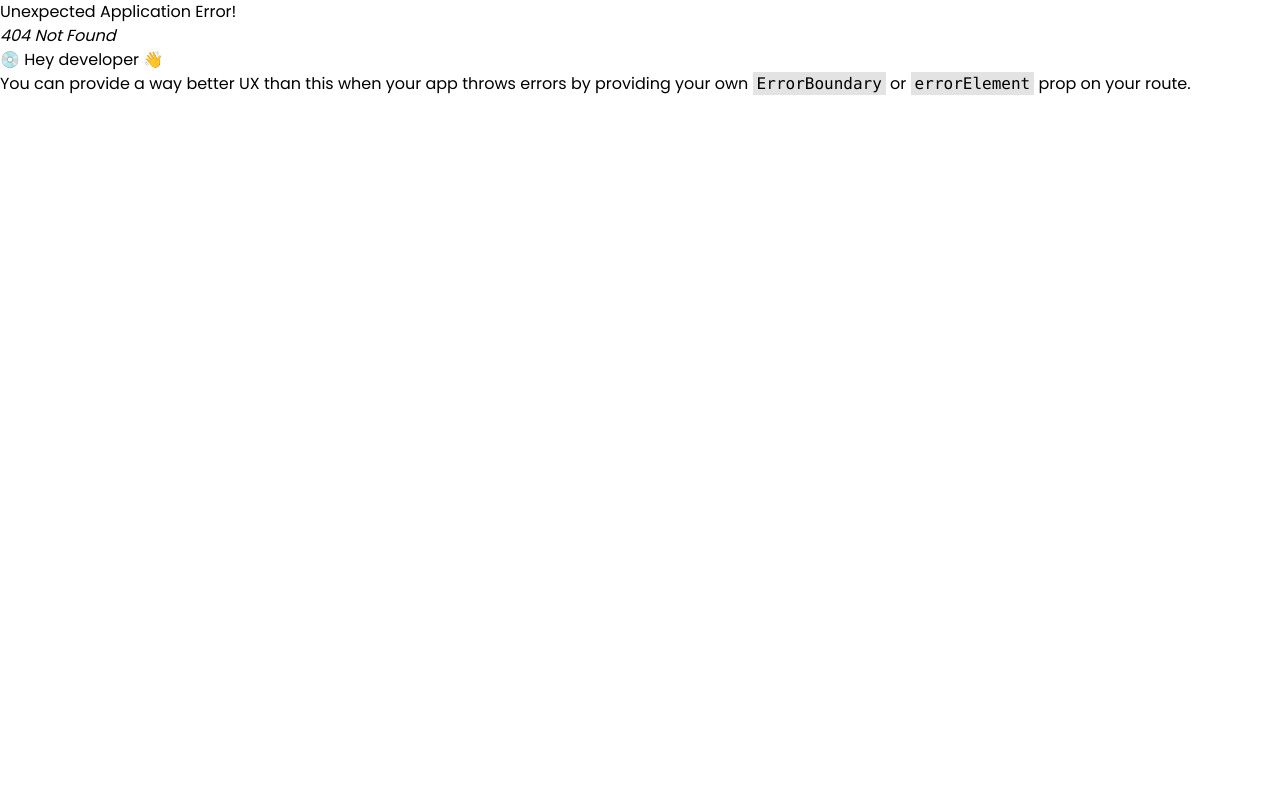
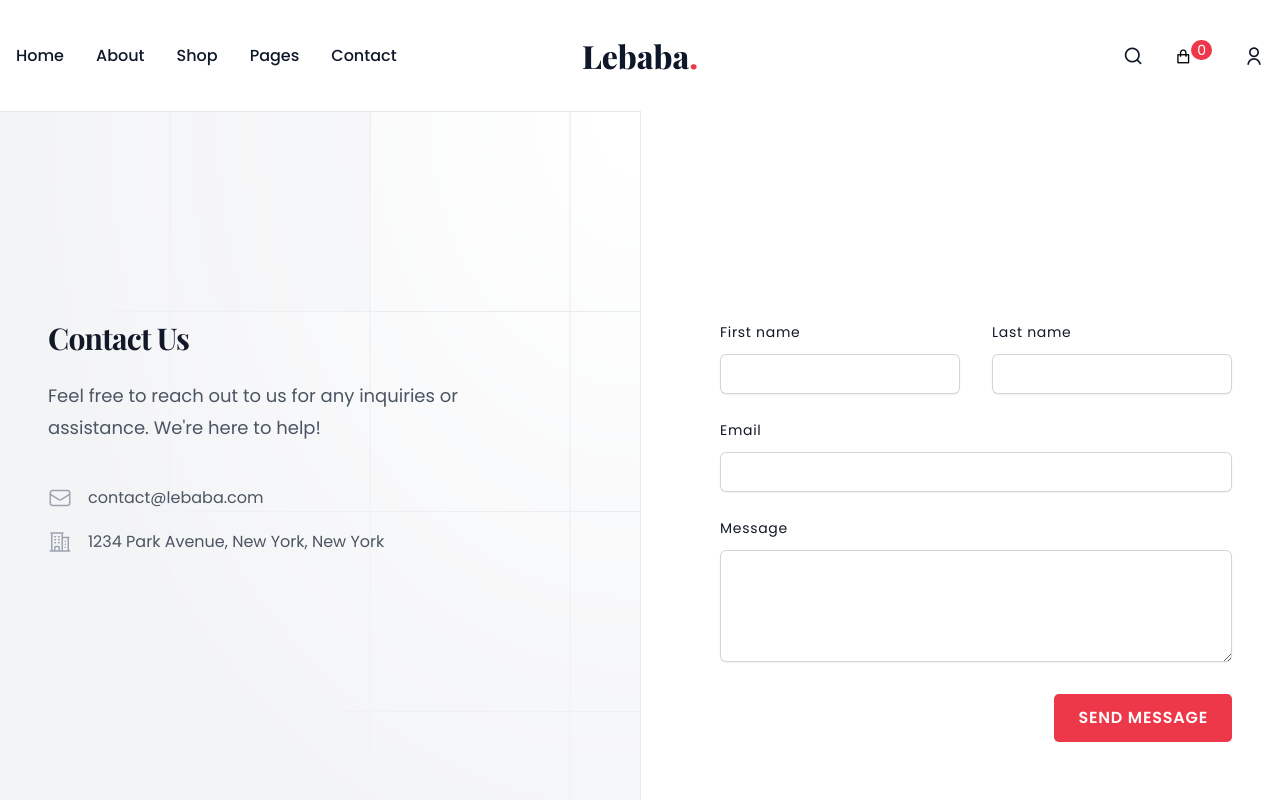
Before and after one commit to MAbdurahman/mern-lebaba-project, a React (Vite) app in the folder frontend/: page /contact in a window 1280 px wide. Before the commit this address had no page. Shown: the top 800 px of the page. Built offline with nearby package versions, Linux system fonts and the light colour scheme; a web font is replaced by a local one.

Commit message:
Add pages/ContactPage.jsx and its structure and styles

```diff
--- /dev/null
+++ b/frontend/src/pages/ContactPage.jsx
@@ -0,0 +1,128 @@
+import React from 'react';
+
+export default function ContactPage() {
+
+   return (
+      <div className="relative isolate bg-white">
+         <div className="section__container mx-auto grid max-w-7xl grid-cols-1 lg:grid-cols-2">
+            <div
+               className="relative px-6 pb-20 pt-24 sm:pt-32 lg:static lg:px-8 lg:py-32">
+               <div className="mx-auto max-w-xl lg:mx-0 lg:max-w-lg">
+                  <div
+                     className="absolute inset-y-0 left-0 -z-10 w-full overflow-hidden bg-gray-100 ring-1 ring-gray-900/10 lg:w-1/2">
+                     <svg
+                        className="absolute inset-0 h-full w-full stroke-gray-200 [mask-image:radial-gradient(100%_100%_at_top_right,white,transparent)]"
+                        aria-hidden="true">
+                        <defs>
+                           <pattern id="83fd4e5a-9d52-42fc-97b6-718e5d7ee527"
+                                    width="200" height="200" x="100%" y="-1"
+                                    patternUnits="userSpaceOnUse">
+                              <path d="M130 200V.5M.5 .5H200" fill="none"></path>
+                           </pattern>
+                        </defs>
+                        <rect width="100%" height="100%" strokeWidth="0"
+                              fill="white"></rect>
+                        <svg x="100%" y="-1"
+                             className="overflow-visible fill-gray-50">
+                           <path d="M-470.5 0h201v201h-201Z" strokeWidth="0"></path>
+                        </svg>
+                        <rect width="100%" height="100%" strokeWidth="0"
+                              fill="url(#83fd4e5a-9d52-42fc-97b6-718e5d7ee527)"></rect>
+                     </svg>
+                  </div>
+                  <h2
+                     className="text-3xl font-header font-bold tracking-tight text-gray-900">Contact
+                     Us</h2>
+                  <p className="mt-6 font-body text-lg leading-8 text-gray-600">Feel free to
+                     reach out to us for any inquiries or assistance.
+                     We're here to help!</p>
+                  <dl className="mt-10 space-y-4 text-base leading-7 text-gray-600">
+                     <div className="font-body flex gap-x-4">
+                        <dt className="flex-none">
+                           <span className="sr-only">Email</span>
+                           <svg xmlns="http://www.w3.org/2000/svg" fill="none"
+                                viewBox="0 0 24 24" strokeWidth="1.5"
+                                stroke="currentColor" aria-hidden="true"
+                                className="h-7 w-6 text-gray-400">
+                              <path strokeLinecap="round" strokeLinejoin="round"
+                                    d="M21.75 6.75v10.5a2.25 2.25 0 01-2.25 2.25h-15a2.25 2.25 0 01-2.25-2.25V6.75m19.5 0A2.25 2.25 0 0019.5 4.5h-15a2.25 2.25 0 00-2.25 2.25m19.5 0v.243a2.25 2.25 0 01-1.07 1.916l-7.5 4.615a2.25 2.25 0 01-2.36 0L3.32 8.91a2.25 2.25 0 01-1.07-1.916V6.75">
+                              </path>
+                           </svg>
+                        </dt>
+                        <dd><a className="font-body hover:text-gray-900"
+                               href="mailto:contact@lebaba.com">contact@lebaba.com</a>
+                        </dd>
+                     </div>
+                     <div className="font-body-font flex gap-x-4">
+                        <dt className="flex-none">
+                           <span className="font-body sr-only">Address</span>
+                           <svg xmlns="http://www.w3.org/2000/svg" fill="none"
+                                viewBox="0 0 24 24" strokeWidth="1.5"
+                                stroke="currentColor" aria-hidden="true"
+                                className="h-7 w-6 text-gray-400">
+                              <path strokeLinecap="round" strokeLinejoin="round"
+                                    d="M2.25 21h19.5m-18-18v18m10.5-18v18m6-13.5V21M6.75 6.75h.75m-.75 3h.75m-.75 3h.75m3-6h.75m-.75 3h.75m-.75 3h.75M6.75 21v-3.375c0-.621.504-1.125 1.125-1.125h2.25c.621 0 1.125.504 1.125 1.125V21M3 3h12m-.75 4.5H21m-3.75 3.75h.008v.008h-.008v-.008zm0 3h.008v.008h-.008v-.008zm0 3h.008v.008h-.008v-.008z">
+                              </path>
+                           </svg>
+                        </dt>
+                        <dd>1234 Park Avenue, New York, New York</dd>
+                     </div>
+                  </dl>
+               </div>
+            </div>
+            <form className="font-body px-6 pb-24 pt-20 sm:pb-32 lg:px-8 lg:py-32">
+               <div className="mx-auto max-w-xl lg:mr-0 lg:max-w-lg">
+                  <div className="grid grid-cols-1 gap-x-8 gap-y-6 sm:grid-cols-2">
+                     <div>
+                        <label htmlFor="first-name"
+                               className="font-body tracking-wider block text-sm leading-6 text-gray-900">First
+                           name</label>
+                        <div className=" mt-2.5">
+                           <input type="text" id="first-name"
+                                  autoComplete="given-name"
+                                  className="block w-full rounded-md border-0 px-3.5 py-2 text-gray-900 shadow-sm ring-1 ring-inset ring-gray-300 placeholder:text-gray-400 focus:ring-2 focus:ring-inset focus:ring-indigo-600 sm:text-sm sm:leading-6"
+                                  name="firstName"/>
+                        </div>
+                     </div>
+                     <div>
+                        <label htmlFor="last-name"
+                               className="block text-sm font-body tracking-wider leading-6 text-gray-900">Last
+                           name</label>
+                        <div className="mt-2.5">
+                           <input type="text" id="last-name"
+                                  autoComplete="family-name"
+                                  className="block w-full rounded-md border-0 px-3.5 py-2 text-gray-900 shadow-sm ring-1 ring-inset ring-gray-300 placeholder:text-gray-400 focus:ring-2 focus:ring-inset focus:ring-indigo-600 sm:text-sm sm:leading-6"
+                                  name="lastName"/>
+                        </div>
+                     </div>
+                     <div className="sm:col-span-2">
+                        <label htmlFor="email"
+                               className="block font-body tracking-wider text-sm leading-6 text-gray-900">Email</label>
+                        <div className="mt-2.5">
+                           <input type="email" id="email" autoComplete="email"
+                                  className="block w-full rounded-md border-0 px-3.5 py-2 text-gray-900 shadow-sm ring-1 ring-inset ring-gray-300 placeholder:text-gray-400 focus:ring-2 focus:ring-inset focus:ring-indigo-600 sm:text-sm sm:leading-6"
+                                  name="email"/>
+                        </div>
+                     </div>
+                     <div className="sm:col-span-2">
+                        <label htmlFor="message"
+                               className="font-body tracking-wider block text-sm leading-6 text-gray-900">Message</label>
+                        <div className="mt-2.5">
+                           <textarea id="message" rows="4"
+                                     className="block w-full font-body rounded-md border-0 px-3.5 py-2 text-gray-900 shadow-sm ring-1 ring-inset ring-gray-300 placeholder:text-gray-400 focus:ring-2 focus:ring-inset focus:ring-indigo-600 sm:text-sm sm:leading-6"
+                                     name="message"></textarea>
+                        </div>
+                     </div>
+                  </div>
+                  <div className="mt-8 flex justify-end">
+                     <button type="submit" className='font-body search-button w-full md:w-auto font-semibold uppercase rounded tracking-wider'>Send
+                        message
+                     </button>
+                  </div>
+               </div>
+            </form>
+         </div>
+      </div>
+
+   );
+}
--- a/frontend/src/router/router.jsx
+++ b/frontend/src/router/router.jsx
@@ -2,6 +2,7 @@ import {createBrowserRouter} from "react-router-dom";
 import App from "../App";
 import HomePage from '../pages/HomePage.jsx';
 import AboutPage from '../pages/AboutPage.jsx';
+import ContactPage from '../pages/ContactPage.jsx';
 import CategoryPage from '../pages/CategoryPage.jsx';
 
 
@@ -22,6 +23,10 @@ const router = createBrowserRouter([
             path: "/categories/:category",
             element: <CategoryPage />
          },
+         {
+            path: "/contact",
+            element: <ContactPage />
+         }
 
       ],
    },
```
